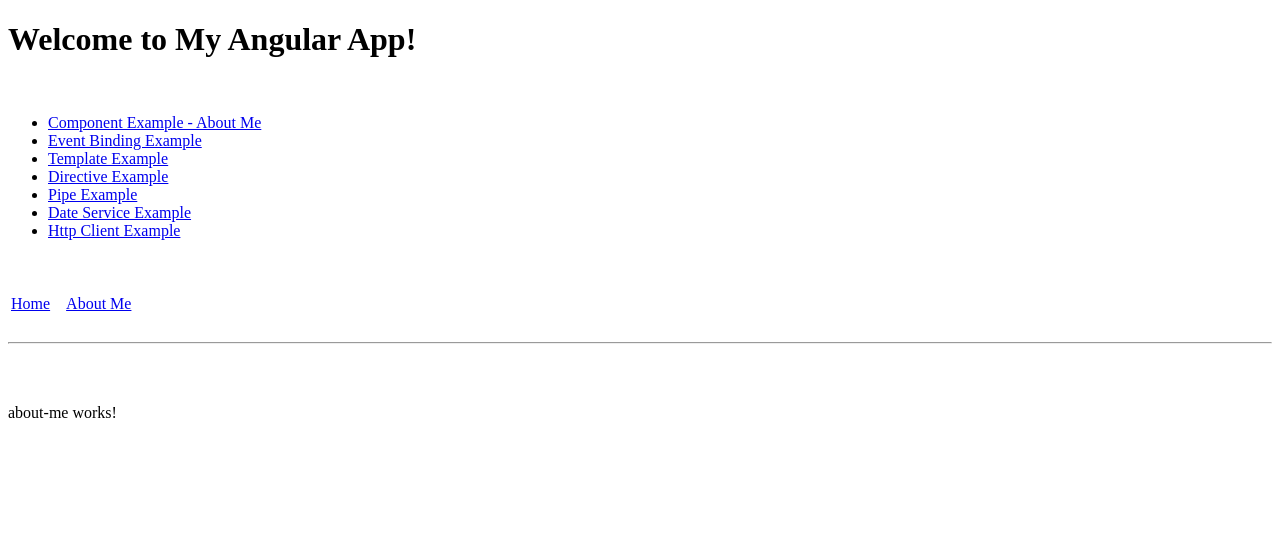
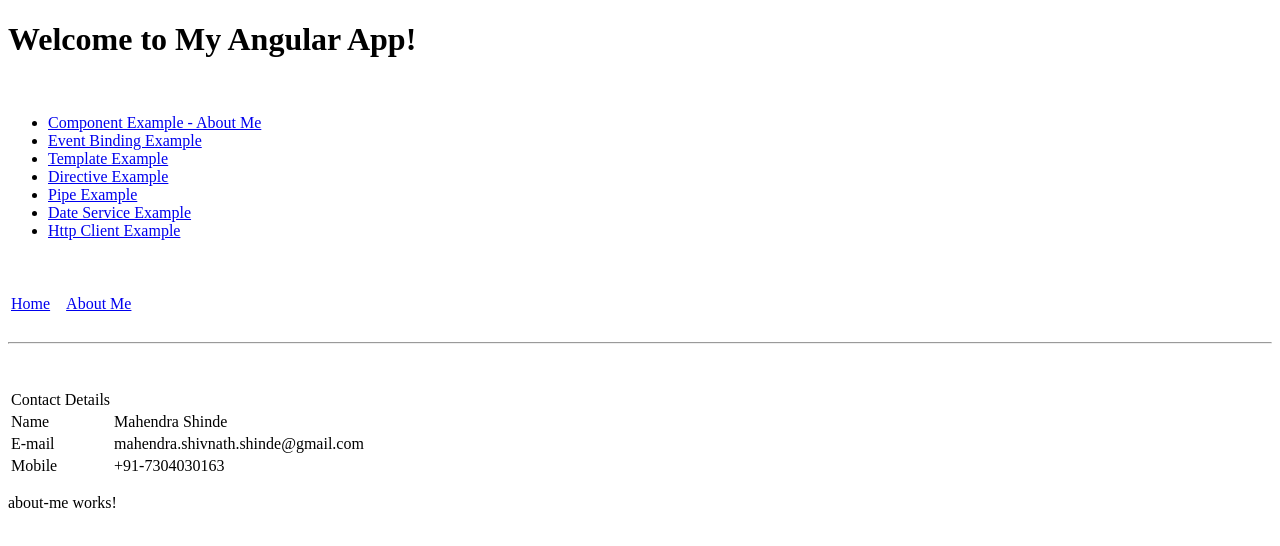
Before and after one commit to mahendra-s/my-angular-practice-app, an Angular app: page /about in a window 1280 px wide. Shown: the top 546 px of the page. Built offline with nearby package versions, Linux system fonts and the light colour scheme.

Commit message:
About me information update

```diff
--- a/src/app/about-me/about-me.component.html
+++ b/src/app/about-me/about-me.component.html
@@ -1 +1,20 @@
+<table>
+  <tr>
+    <td>
+      Contact Details
+    </td>
+  </tr>
+  <tr>
+    <td>Name</td>
+    <td>Mahendra Shinde</td>
+  </tr>
+  <tr>
+    <td>E-mail</td>
+    <td>mahendra.shivnath.shinde@gmail.com</td>
+  </tr>
+  <tr>
+    <td>Mobile</td>
+    <td>+91-7304030163</td>
+  </tr>
+</table>
 <p>about-me works!</p>
```
